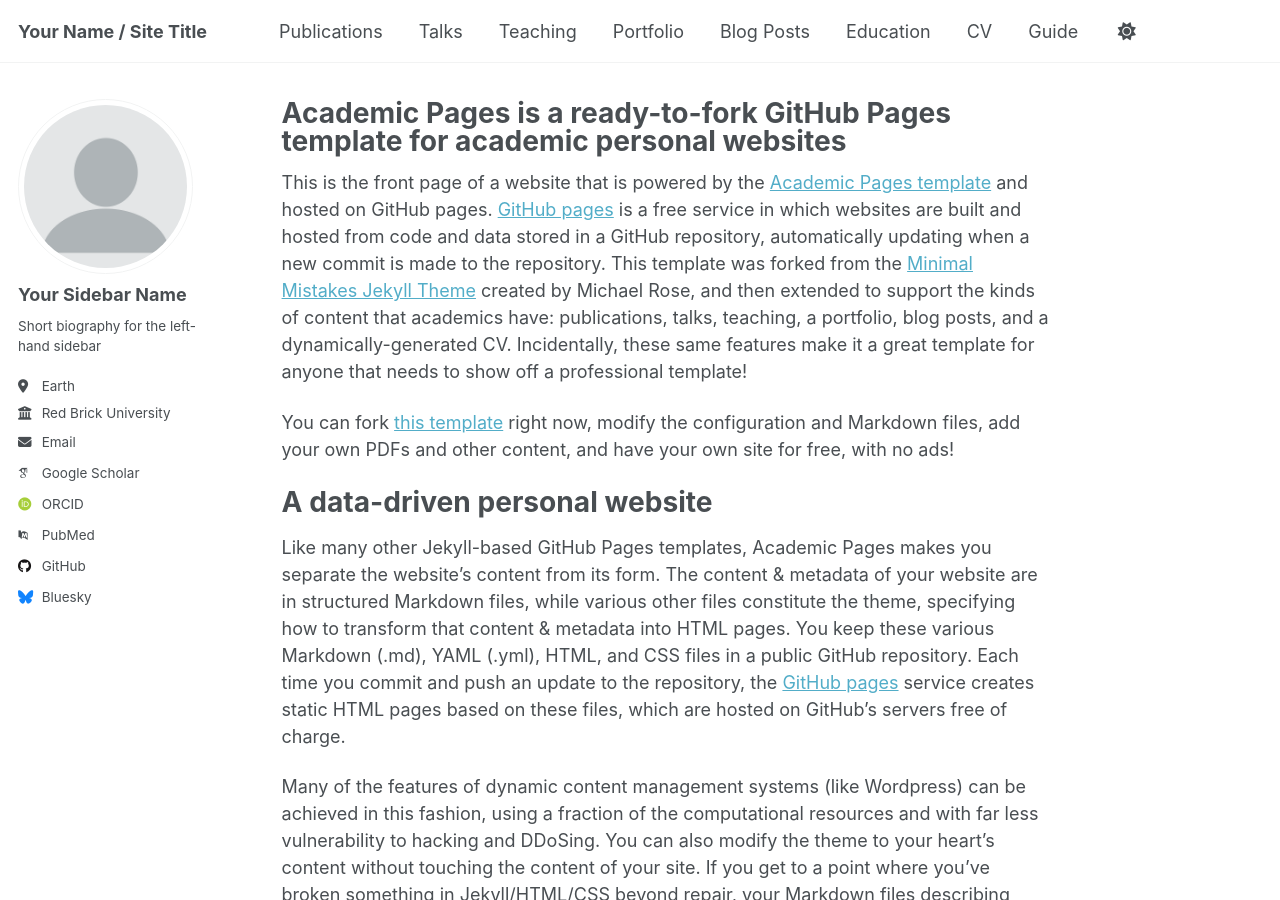
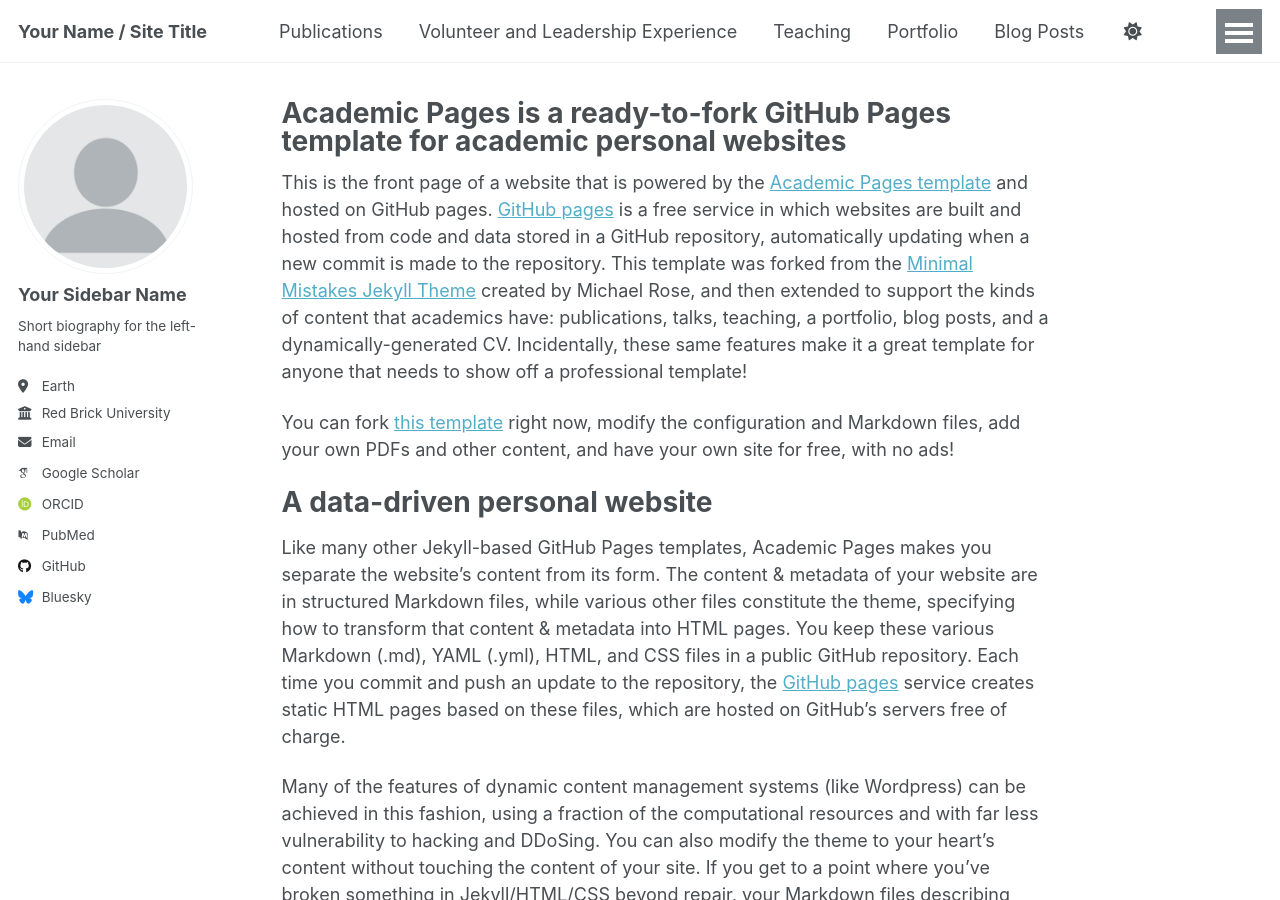
Before and after one commit to Harshul811/Harshul811.github.io, a Jekyll site: the page built from _pages/about.md, in a window 1280 px wide and 900 px high. Built offline with Jekyll 4.4.1, drawn with Linux system fonts in a browser that asks for light colours; some web fonts are replaced; a script that is not in the unit is left out.

Commit message:
talks page changes

```diff
--- a/_data/navigation.yml
+++ b/_data/navigation.yml
@@ -11,7 +11,7 @@ main:
   - title: "Publications"
     url: /publications/
 
-  - title: "Talks"
+  - title: "Volunteer and Leadership Experience"
     url: /talks/
 
   - title: "Teaching"
```
